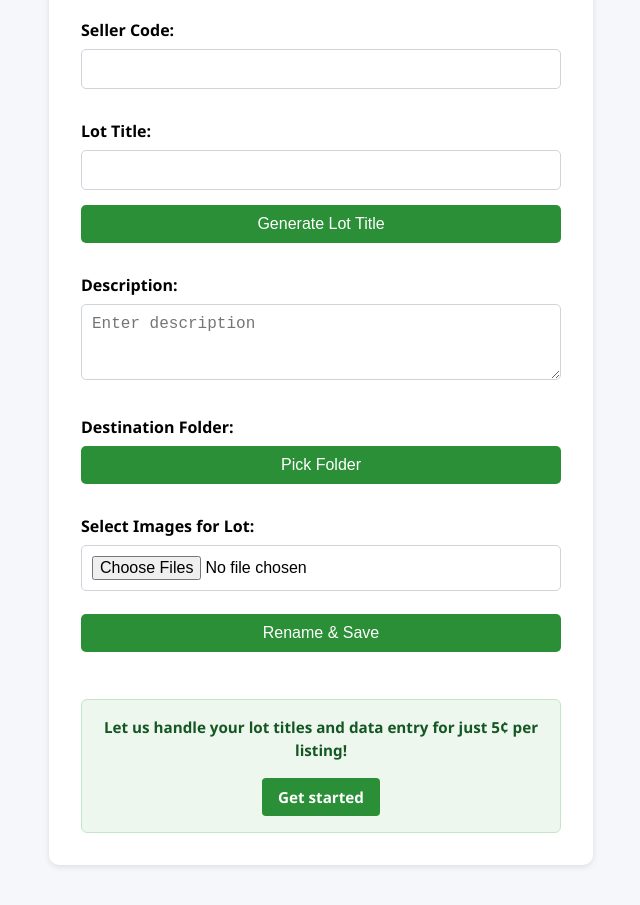
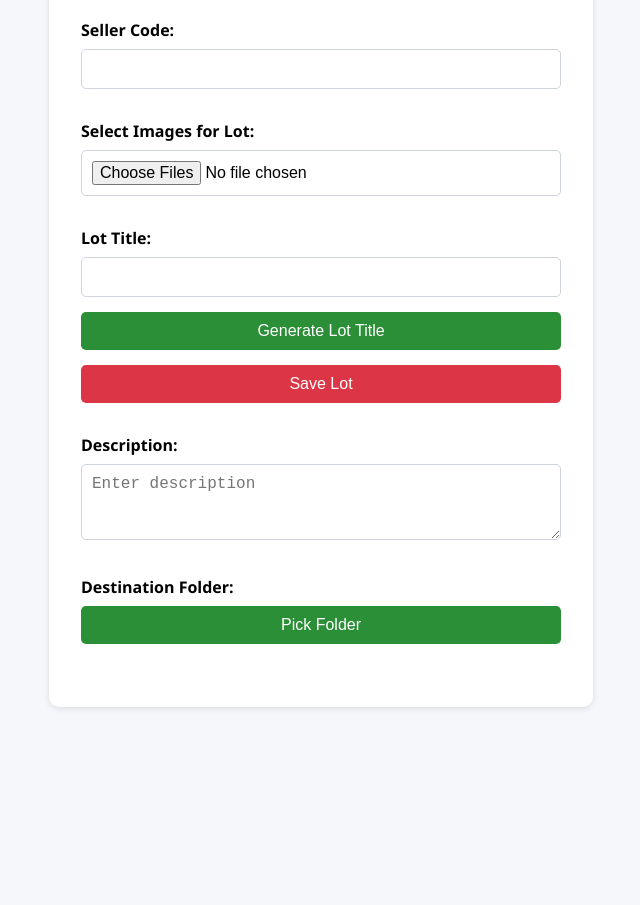
Before and after one commit to CatsMeow2722/silver-starship-ai-title, a plain HTML site: page index.html in a window 1280 px wide. Shown: the part 360-1265 px from the top of the page, without its empty margins (319-959 px from the left). After the commit the page ends 1107 px from the top, so only its background shows below. Drawn offline with Linux system fonts and the light colour scheme.

Commit message:
Reorder form elements: move image selection below Seller Code, move Save button below Generate Title, rename to 'Save Lot' and style red. Remove marketing call-to-action.

```diff
--- a/index.html
+++ b/index.html
@@ -98,33 +98,6 @@
         font-size: 0.85rem;
         line-height: 1.4;
       }
-      /* Call to action box styling */
-      .cta {
-        margin-top: 2rem;
-        padding: 1rem;
-        background-color: #edf7ed; /* light green tint */
-        border: 1px solid #c3e6cb;
-        border-radius: 6px;
-        text-align: center;
-        color: #155724; /* dark green text */
-        font-size: 0.95rem;
-        line-height: 1.5;
-      }
-      .cta strong {
-        display: block;
-        font-weight: 700;
-        margin-bottom: 0.5rem;
-      }
-      .cta .cta-button {
-        display: inline-block;
-        margin-top: 0.5rem;
-        background-color: #2a8f36;
-        color: #ffffff;
-        padding: 8px 16px;
-        border-radius: 4px;
-        text-decoration: none;
-        font-weight: 600;
-      }
       /* Responsive adjustments for smaller screens */
       @media (max-width: 600px) {
         body {
@@ -163,34 +136,25 @@
       <input type="number" id="lotNumber" value="1" />
       <label for="sellerCode">Seller Code:</label>
       <input type="text" id="sellerCode" />
+      <label for="fileInput">Select Images for Lot:</label>
+      <input type="file" id="fileInput" multiple accept="image/*" />
+
       <label for="lotTitle">Lot Title:</label>
       <input type="text" id="lotTitle" maxlength="50" />
       <button id="generateTitle" type="button" style="margin-top: 0">
         Generate Lot Title
       </button>
+      <!-- Moved and renamed save button: appears right after title generation -->
+      <button id="submit" type="button" style="background-color: #dc3545; margin-top: 0; color: #ffffff">
+        Save Lot
+      </button>
+      <div id="status"></div>
+
       <label for="description">Description:</label>
       <textarea id="description" rows="3" placeholder="Enter description"></textarea>
       <label for="pickFolder">Destination Folder:</label>
       <button id="pickFolder" type="button">Pick Folder</button>
       <div id="folderPath"></div>
-      <label for="fileInput">Select Images for Lot:</label>
-      <input type="file" id="fileInput" multiple accept="image/*" />
-      <button id="submit" type="button">Rename &amp; Save</button>
-      <div id="status"></div>
-      <!-- Call to action section for upselling the data entry service -->
-      <div class="cta">
-        <strong
-          >Let us handle your lot titles and data entry for just 5¢ per
-          listing!</strong
-        >
-        <a
-          href="https://tally.so/r/3x5ZDG"
-          target="_blank"
-          rel="noopener noreferrer"
-          class="cta-button"
-          >Get started</a
-        >
-      </div>
     </div>
     <script>
       // Keep track of the destination directory handle
```
